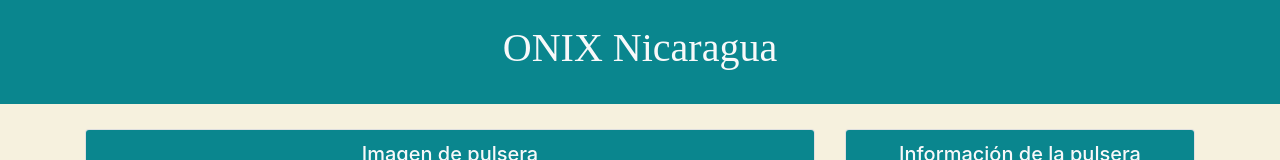
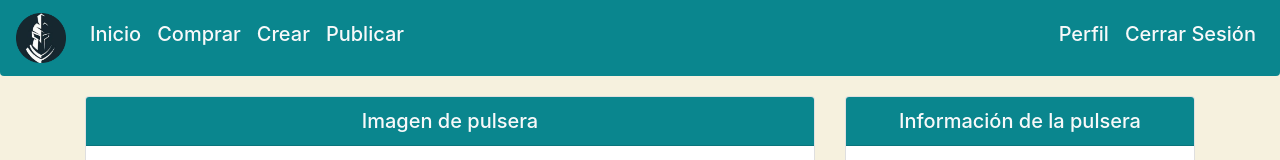
Before and after one commit to ferschoneich01/ONIX-NICARAGUA, a plain HTML site: page templates/Admin.html in a window 1280 px wide. Shown: the top 160 px of the page. Drawn offline with nearby package versions, Linux system fonts and the light colour scheme.

Commit message:
Añadiendo detalles al Admin y buy

```diff
--- a/templates/Admin.html
+++ b/templates/Admin.html
@@ -8,22 +8,57 @@
     <link href="https://stackpath.bootstrapcdn.com/bootstrap/4.5.0/css/bootstrap.min.css" rel="stylesheet">
     <link rel="shortcut icon" type="image/x-icon" href="https://res.cloudinary.com/dzlbg8ni6/image/upload/v1591566067/h73wqoazbdbe7nod0ghu.jpg">
 
-    <title>Admin | Onix Nicaragua</title>
-    <font face="Berlin Sans FB">
-      <div class="text-light" style="background-color:#0a868e">
-        <br>
-        <center><h1>ONIX Nicaragua</h1></center>
-        <br>
-     </div>
-    </font>
-
-
-    <br>
-
 
 </head>
 
 <body style="background-color:#f6f1de">
+
+  <style>
+  	.navbar{
+  		background-color: #0a868e;
+  	}
+   </style>
+                                                   <!-- Inicio del navbar -->
+
+  <nav class="navbar navbar-expand-lg navbar-light fixed-top rounded-bottom">
+	  <a class="navbar-brand" href="/">
+		  <img src="/static/logo.png" width="50" height="50" alt="">
+		</a>
+
+		<button aria-controls="navbar" aria-expanded="false" aria-label="Toggle navigation" class="navbar-toggler bg-light" data-target="#navbar" data-toggle="collapse" type="button">
+      <span class="navbar-toggler-icon"></span>
+    </button>
+
+		<div class="collapse navbar-collapse" id="navbar">
+		  <ul class="navbar-nav mr-auto">
+		    <li class="nav-item">
+		      <a class="nav-link h5 text-light" href="/">Inicio</a>
+		    </li>
+		    <li class="nav-item">
+		      <a class="nav-link h5 text-light" href="/buy">Comprar</a>
+		    </li>
+		    <li class="nav-item">
+		      <a class="nav-link h5 text-light" href="/personalizada">Crear</a>
+		    </li>
+
+	      <li class="nav-item">
+	        <a class="nav-link h5 text-light" href="/Admin">Publicar</a>
+	      </li>
+		  </ul>
+
+		  <ul class="navbar-nav ml-auto">
+		    <li class="nav-item">
+	        <a class="nav-link h5 text-light" href="/">Perfil</a>
+	      </li>
+	      <li class="nav-item">
+	        <a class="nav-link h5 text-light" href="/logout">Cerrar Sesión</a>
+	      </li>
+		  </ul>
+
+	</nav>
+
+		                                          <!-- Fin del navbar -->
+                                          		    <br><br><br><br>
 
     <!-- CONTAINER CLASS TO CENTER THE CARD ELEMENT -->
     <div class="container">
```
Also changed, not shown: templates/buy.html (+50 -8 lines).
